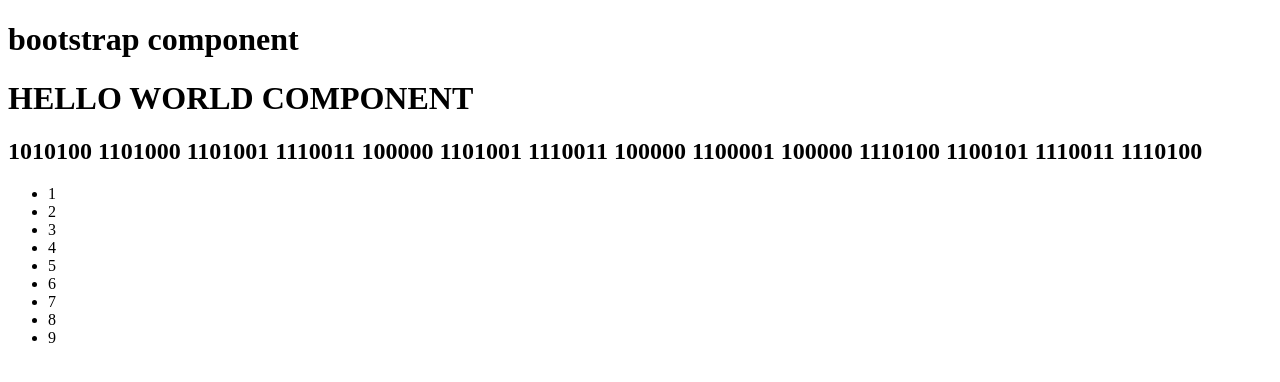
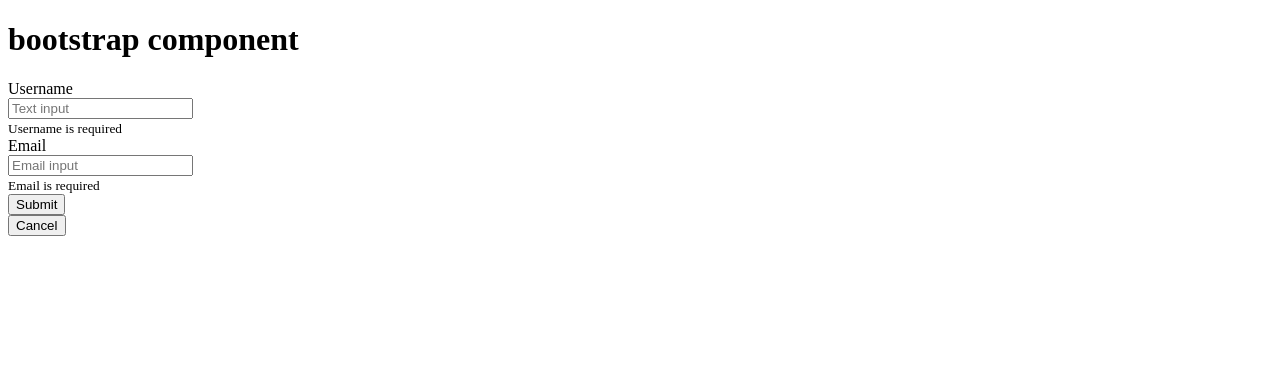
Before and after one commit to formonkey/angular-class, an Angular app in the folder client/: page / in a window 1280 px wide. Shown: the top 382 px of the page. Built offline with nearby package versions, Linux system fonts and the light colour scheme.

Commit message:
Added form with validation required

```diff
--- a/client/src/app/bootstrap/bootstrap.module.ts
+++ b/client/src/app/bootstrap/bootstrap.module.ts
@@ -1,14 +1,14 @@
 import { NgModule } from '@angular/core';
 import { BrowserModule } from '@angular/platform-browser';
 
+import { FormModule } from '../elements';
 import { BootstrapComponent } from './components';
-import { HelloWorldModule } from "../elements/hello-world";
 
 @NgModule({
     imports: [
         BrowserModule,
 
-        HelloWorldModule,
+        FormModule,
     ],
     declarations: [
         BootstrapComponent,
--- a/client/src/app/bootstrap/components/bootstrap.component.html
+++ b/client/src/app/bootstrap/components/bootstrap.component.html
@@ -1,3 +1,3 @@
 <h1>bootstrap component</h1>
 
-<cls-hello-world></cls-hello-world>
+<cls-form></cls-form>
--- /dev/null
+++ b/client/src/app/elements/form/components/form.component.html
@@ -0,0 +1,37 @@
+<form [formGroup]="form">
+    <div class="field">
+        <label class="label">Username</label>
+        <div class="control has-icons-left has-icons-right">
+            <input formControlName="username" class="input is-success" type="text" placeholder="Text input">
+            <span class="icon is-small is-left">
+                 <i class="fas fa-user"></i>
+            </span>
+            <span class="icon is-small is-right">
+                <i class="fas fa-check"></i>
+            </span>
+        </div>
+        <small *ngIf="form.get('username').errors && form.get('username').errors.required" class="help is-danger">Username is required</small>
+    </div>
+
+    <div class="field">
+        <label class="label">Email</label>
+        <div class="control has-icons-left has-icons-right">
+            <input formControlName="email" class="input is-danger" type="email" placeholder="Email input" value="hello@">
+            <span class="icon is-small is-left">
+                <i class="fas fa-envelope"></i>
+            </span>
+            <span class="icon is-small is-right">
+                <i class="fas fa-exclamation-triangle"></i>
+            </span>
+        </div>
+        <small *ngIf="form.get('email').errors && form.get('email').errors.required" class="help is-danger">Email is required</small>
+    </div>
+    <div class="field is-grouped">
+        <div class="control">
+            <button class="button is-link">Submit</button>
+        </div>
+        <div class="control">
+            <button class="button is-text">Cancel</button>
+        </div>
+    </div>
+</form>
--- /dev/null
+++ b/client/src/app/elements/form/components/form.component.ts
@@ -0,0 +1,21 @@
+import { Component, OnInit } from '@angular/core';
+import { FormBuilder, FormGroup, Validators } from '@angular/forms';
+
+@Component({
+    selector: 'cls-form',
+    templateUrl: './form.component.html',
+    styleUrls: [ './form.component.scss' ],
+})
+
+export class FormComponent implements OnInit {
+    public form: FormGroup;
+
+    constructor(private readonly fb: FormBuilder) {}
+
+    public ngOnInit(): void {
+        this.form = this.fb.group({
+            username: ['', [ Validators.required ]],
+            email: ['', [ Validators.required ]],
+        });
+    }
+}
--- /dev/null
+++ b/client/src/app/elements/form/components/index.ts
@@ -0,0 +1 @@
+export { FormComponent } from './form.component';
--- /dev/null
+++ b/client/src/app/elements/form/index.ts
@@ -0,0 +1 @@
+export { FormModule } from './form.module';
--- a/client/src/app/elements/index.ts
+++ b/client/src/app/elements/index.ts
@@ -1 +1,2 @@
+export * from './form';
 export * from './hello-world';
```
Also changed, not shown: client/src/app/elements/form/form.module.ts (added, +21 -0 lines), client/src/app/elements/form/components/form.component.scss (added).
